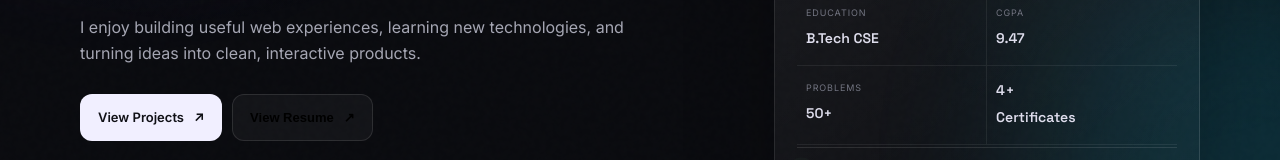
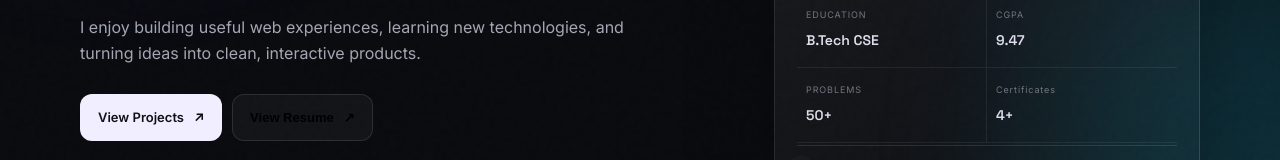
Before and after one commit to aman-negi12/aman-portfolio, a website: page index.html in a window 1280 px wide. Shown: the part 442-602 px from the top of the page. Drawn offline with Linux system fonts and the light colour scheme.

Commit message:
Update profile achievements

```diff
--- a/index.html
+++ b/index.html
@@ -76,7 +76,7 @@
           <div><span>EDUCATION</span><strong>B.Tech CSE</strong></div>
           <div><span>CGPA</span><strong>9.47</strong></div>
           <div><span>PROBLEMS</span><strong>50+</strong></div>
-          <div><span><strong>4+</strong></span><strong>Certificates</strong></div>
+          <div><span>Certificates</span><strong>4+</strong></div>
         </div>
         <div class="mini-line"><span class="pulse-dot"></span> open to learning &amp; opportunities</div>
       </div>
```
